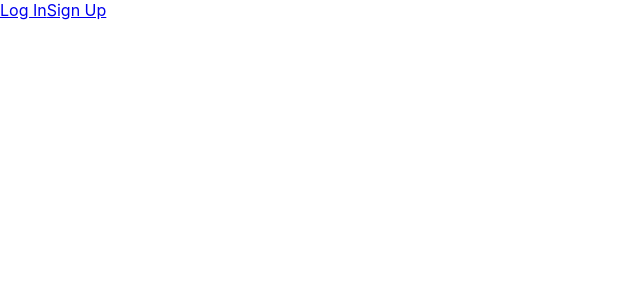
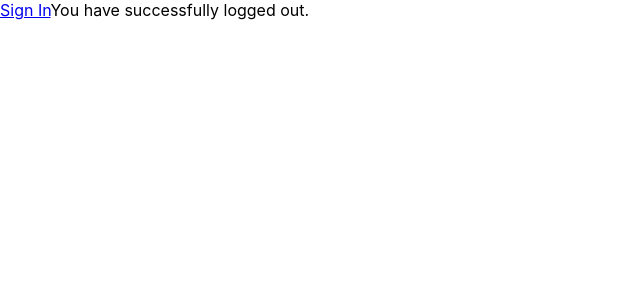
Before and after one commit to wrainford/Rendevous, a React (Create React App) app in the folder client/: page /logout in a window 1280 px wide. Before the commit this address had no page. Shown: the top 300 px of the page, without its empty margins (0-640 px from the left). Built offline with nearby package versions, Linux system fonts and the light colour scheme.

Commit message:
streamlined routing page, flipped default / route as login page and rerouted home to posts

```diff
--- a/client/src/App.js
+++ b/client/src/App.js
@@ -1,21 +1,24 @@
 import './App.css';
-import { BrowserRouter as Router, Routes, Route, Link} from "react-router-dom"
-import Home from "./pages/HomePage"
+import { BrowserRouter as Router, Routes, Route, Link} from 'react-router-dom'
+import Posts from "./pages/PostsPage"
 import LoginPage from './pages/LogInPage';
 import SignUpPage from './pages/SignUpPage';
+import LogOut from './components/LogOut'
+import ProfilePage from './pages/ProfilePage';
+import PrivacyPage from './pages/PrivacyPage';
 
 const App = () => {
   return (
     <div className="land-page">
       <Router>
-        <nav>
-          <Link to="/login">Log In</Link>
-          <Link to="signup">Sign Up</Link>
-        </nav>
-          <Routes>
-            <Route path="/" element={<Home />}>Home</Route>
-            <Route path="/login" element={<LoginPage />}> Log in</Route>
-            <Route path="/signup" element={<SignUpPage /> }>Sign Up</Route>
+            <Routes>
+            <Route path="/" element={<LoginPage />}></Route>
+            <Route path="/posts" element={< Posts />}></Route>
+            <Route path="/login" element={<LoginPage />}></Route>
+            <Route path="/users" element={<ProfilePage/>}></Route>
+            <Route path="/signup" element={<SignUpPage />}></Route>
+            <Route path="/privacy" element={<PrivacyPage/>}></Route>
+            <Route path="/logout" element={<LogOut/>}></Route>
           </Routes>
       </Router>
     </div>
--- a/client/src/components/LogOut/index.jsx
+++ b/client/src/components/LogOut/index.jsx
@@ -1,9 +1,14 @@
 import React from 'react'
+import { NavLink } from 'react-router-dom';
 
-function LogOut() {
+const LogOut = () => {
+
   return (
-    <div> LogOut</div>
+    <div>
+      <NavLink to="/">Sign In</NavLink>
+      You have successfully logged out.
+    </div>
   )
 }
 
-export default LogOut
+export default LogOut;
--- a/client/src/components/Login/index.jsx
+++ b/client/src/components/Login/index.jsx
@@ -15,7 +15,7 @@ const Login = () => {
         await authService.login(email, password).then(() => {
             setEmail = "";
             setPassword = "";
-            navigate("/");
+            navigate("/posts");
         })
         .catch(() => {
             alert('Log In Failed. Please try again');
--- a/client/src/components/NavBar/index.jsx
+++ b/client/src/components/NavBar/index.jsx
@@ -1,10 +1,10 @@
-import {NavLink, Link} from 'react-router-dom';
+import { NavLink } from 'react-router-dom';
 
 const NavBar = () => {
   return (
     <>
       <div>
-         <NavLink to="/" className="link"
+         <NavLink to="/posts" className="link"
          style={({isActive})=>
         ({color: isActive ? "black" : "blue"})
       }>Home Page</NavLink>
--- a/client/src/components/Privacy/index.jsx
+++ b/client/src/components/Privacy/index.jsx
@@ -1,6 +1,6 @@
 import React from 'react'
 import "./index.css"
-function Privacy() {
+const Privacy = () => {
   return (
     <body>
     <div className="privacyPolicy">
@@ -120,4 +120,4 @@ function Privacy() {
   )
 }
 
-export default Privacy
+export default Privacy;
--- a/client/src/pages/LogInPage/index.js
+++ b/client/src/pages/LogInPage/index.js
@@ -1,40 +1,8 @@
-import { useState, useEffect, useReducer } from 'react';
 import Login from "../../components/Login"
-import * as authService from "../../api/auth.service";
-
-const initialState = {
-    isLoggedIn: false,
-}
-
-const reducer = (prevState, action) => {
-    switch(action.type) {
-        case "isLoggedIn":
-            return {...prevState, isLoggedIn: action.payload}
-        default:
-            return prevState;
-    }
-}
-
 
 const LoginPage = () => {
-    const [state, dispatch] = useReducer(reducer, initialState);
-    // const {isLoggedIn} = state;
-
-    const userActive = () => {
-        if(authService.currentUser()) {
-            dispatch({ type: "isLoggedIn", payload: true});
-        } else {
-            dispatch({ type: "isLoggedIn", payload: false});
-        }
-    }
-
-    useEffect(() => {
-        userActive();
-    }, []);
-
     return (
         <div>
-            <h1>This is the LogInPage</h1>
             <Login />
             </div>
     )
--- a/client/src/pages/HomePage/index.js
+++ b/client/src/pages/PostsPage/index.js
@@ -1,12 +1,9 @@
 import { useState, useEffect, useReducer } from "react";
 import Post from "../../components/Post";
-import User from "../../components/User";
 import PostForm from "../../components/PostForm";
 import NavBar from "../../components/NavBar";
 import ProfilePage from "../ProfilePage";
 import PrivacyPage from "../PrivacyPage";
-import LoginPage from "../LogInPage";
-import LogOut from "../../components/LogOut";
 import * as postService from "../../api/post.service";
 import * as userService from "../../api/user.service";
 import * as authService from "../../api/auth.service";
@@ -30,7 +27,7 @@ const reducer = (prevState, action) => {
 	}
 }
 
-const Home = () => {
+const Posts = () => {
 	const [state, dispatch] = useReducer(reducer, initialState);
 	const {posts, isLoggedIn} = state;
 	const [users, setUsers] = useState([]);
@@ -74,9 +71,10 @@ const Home = () => {
 
     return (
             <div>
-                <h1>This is our HomePage</h1>
+
                 {/* 1. NAVBAR */}
                 <NavBar />
+                    <h1>This is our Posts Page</h1>
                     <Routes>
                         {/* ROUTE AND DATA FOR POSTS and since our homepage route is "/" it will render out the below */}
                         <Route path="/" element={
@@ -139,4 +137,4 @@ const Home = () => {
             // };
 // };
 
-export default Home;
+export default Posts;
--- a/client/src/pages/PrivacyPage/index.js
+++ b/client/src/pages/PrivacyPage/index.js
@@ -1,8 +1,10 @@
 import Privacy from "../../components/Privacy"
+import NavBar from "../../components/NavBar"
 
 const PrivacyPage = () => {
     return (
         <div>
+            <NavBar />
             <h3>This is the PrivacyPage</h3>
             <Privacy />
         </div>
@@ -11,4 +13,4 @@ const PrivacyPage = () => {
 }
 
 
-export default PrivacyPage
+export default PrivacyPage;
--- a/client/src/pages/ProfilePage/index.js
+++ b/client/src/pages/ProfilePage/index.js
@@ -1,8 +1,10 @@
-import User from "../../components/User"
+import User from '../../components/User';
+import NavBar from '../../components/NavBar';
 
 const ProfilePage = (props) => {
     return (
         <div>
+            <NavBar />
             <h1>This is the ProfilePage</h1>
             <User props={props}/>
         </div>
```
Also changed, not shown: client/src/pages/SignUpPage/index.js (+3 -4 lines).
